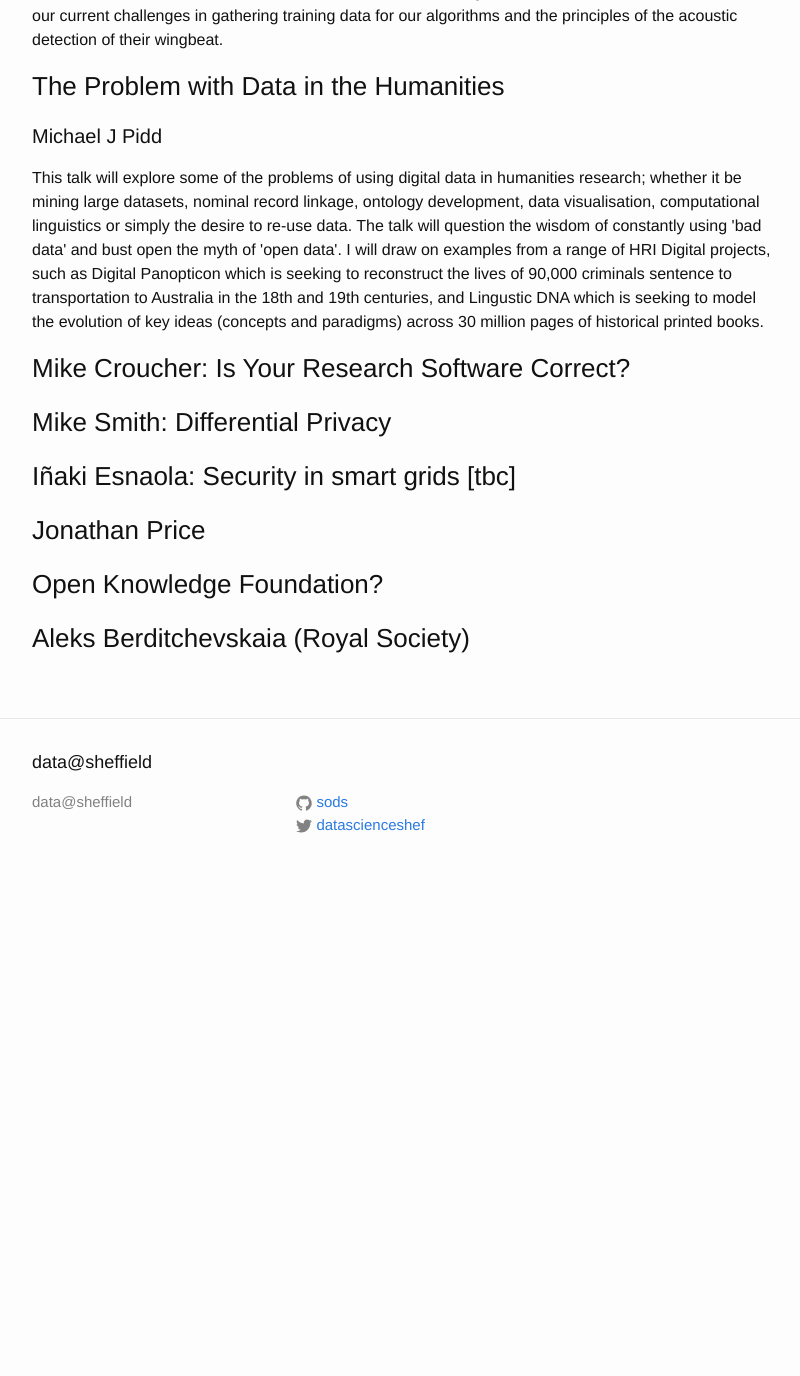
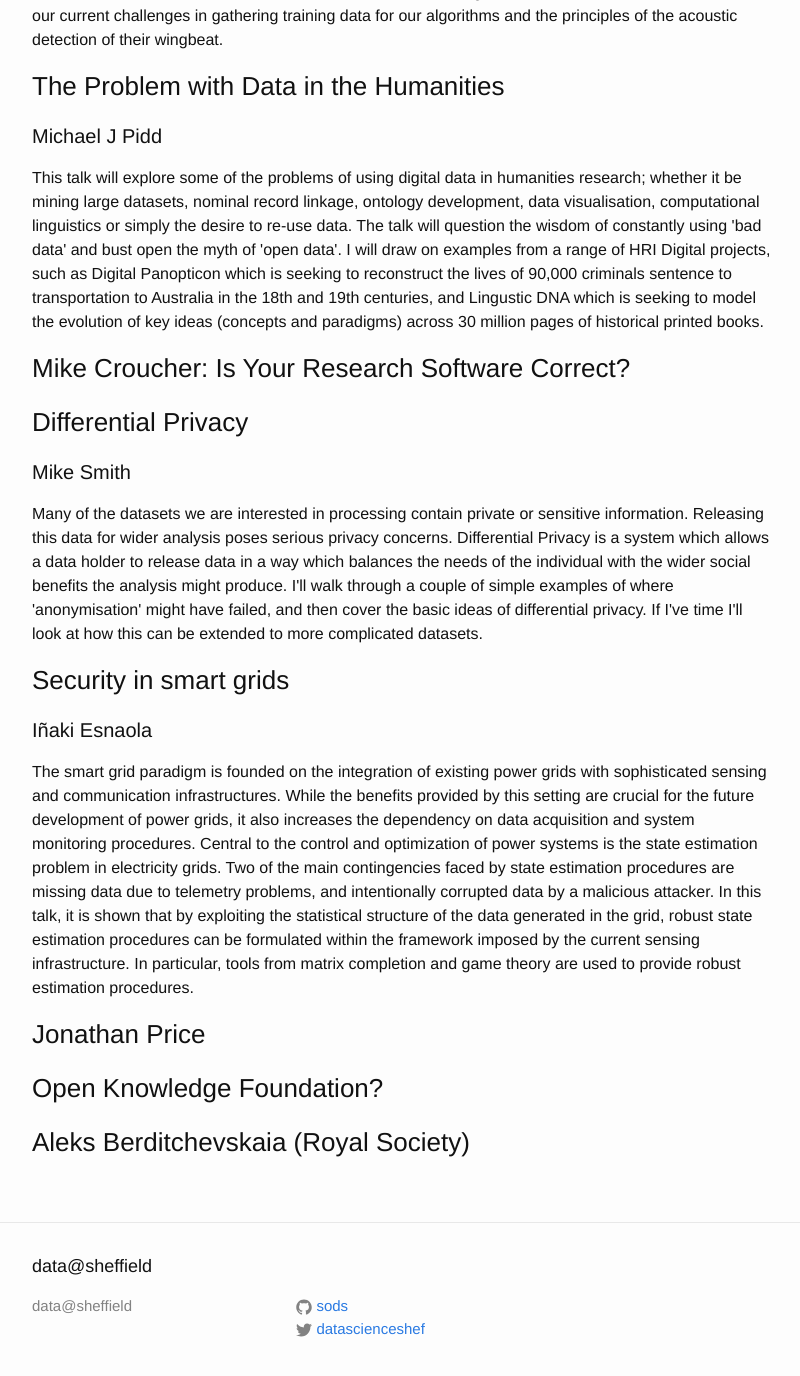
Before and after one commit to sods/das2015, a Jekyll site: the page built from schedule.html, in a window 1280 px wide and 1400 px high, scrolled down 1925 px. Shown: the top 1376 px of the window, without its empty margins (238-1038 px from the left). Built offline with Jekyll 4.4.1, drawn with Linux system fonts in a browser that asks for light colours; before the commit the page ends 2821 px from its top, so only the background shows below that.

Commit message:
Iñaki Esnaola and Mike Smith
Titles and abstracts for Iñaki Esnaola and Mike Smith added.

```diff
--- a/schedule.html
+++ b/schedule.html
@@ -28,10 +28,18 @@ title: Schedule
 
 <h3>Mike Croucher: Is Your Research Software Correct?</h3>
 
-<h3>Mike Smith: Differential Privacy</h3>
+<h3>Differential Privacy</h3>
 
-<h3>Iñaki Esnaola: Security in smart grids [tbc]</h3>
+<h4>Mike Smith</h4>
 
+<p>Many of the datasets we are interested in processing contain private or sensitive information. Releasing this data
+for wider analysis poses serious privacy concerns. Differential Privacy is a system which allows a data holder to release data in a way which balances the needs of the individual with the wider social benefits the analysis might produce. I'll walk through a couple of simple examples of where 'anonymisation' might have failed, and then cover the basic ideas of differential privacy. If I've time I'll look at how this can be extended to more complicated datasets.</p>
+
+<h3>Security in smart grids</h3>
+
+<h4>Iñaki Esnaola</h4>
+
+<p>The smart grid paradigm is founded on the integration of existing power grids with sophisticated sensing and communication infrastructures. While the benefits provided by this setting are crucial for the future development of power grids, it also increases the dependency on data acquisition and system monitoring procedures. Central to the control and optimization of power systems is the state estimation problem in electricity grids. Two of the main contingencies faced by state estimation procedures are missing data due to telemetry problems, and intentionally corrupted data by a malicious attacker. In this talk, it is shown that by exploiting the statistical structure of the data generated in the grid, robust state estimation procedures can be formulated within the framework imposed by the current sensing infrastructure. In particular, tools from matrix completion and game theory are used to provide robust estimation procedures.</p>
 
 <h3>Jonathan Price</h3>
 
```
